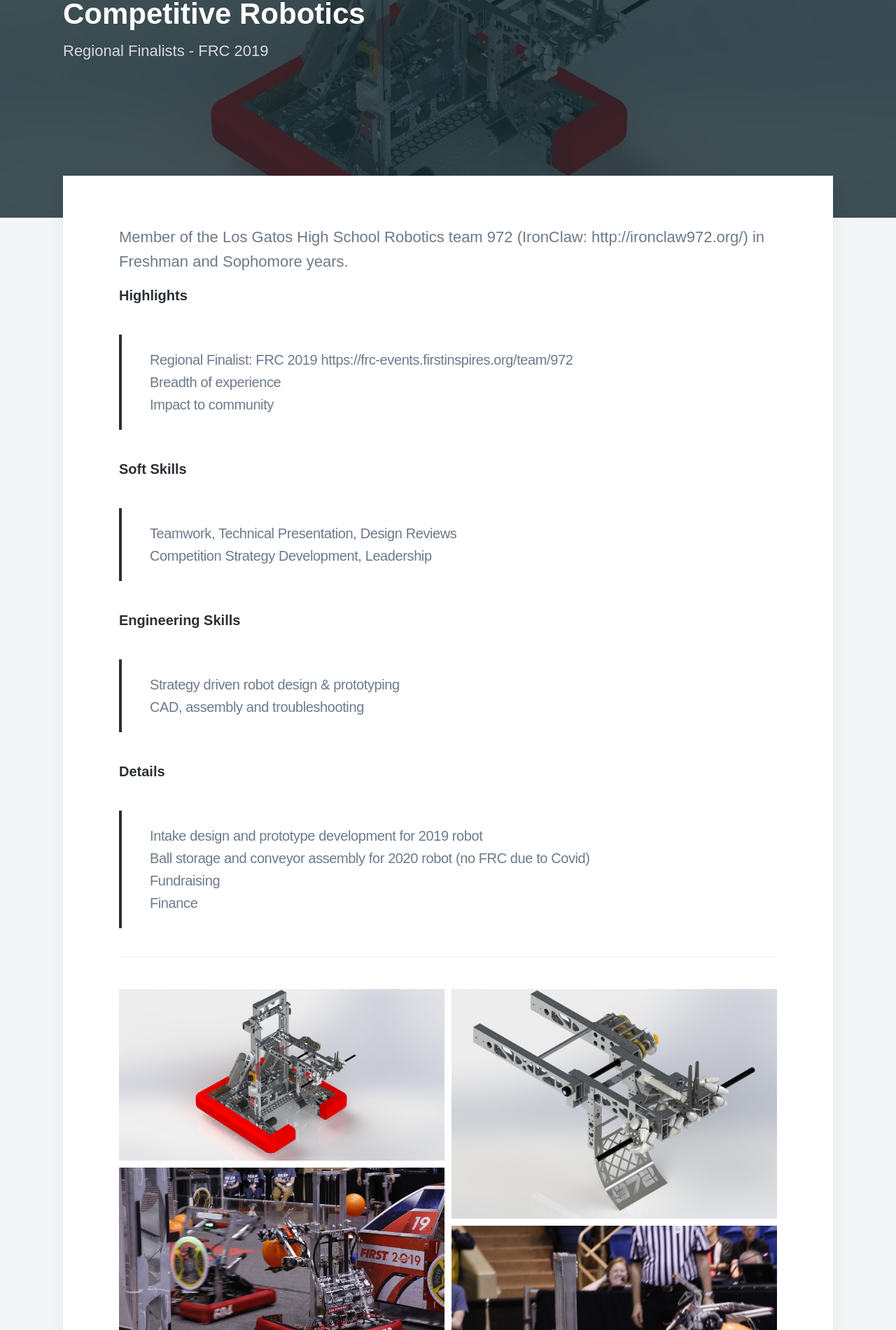
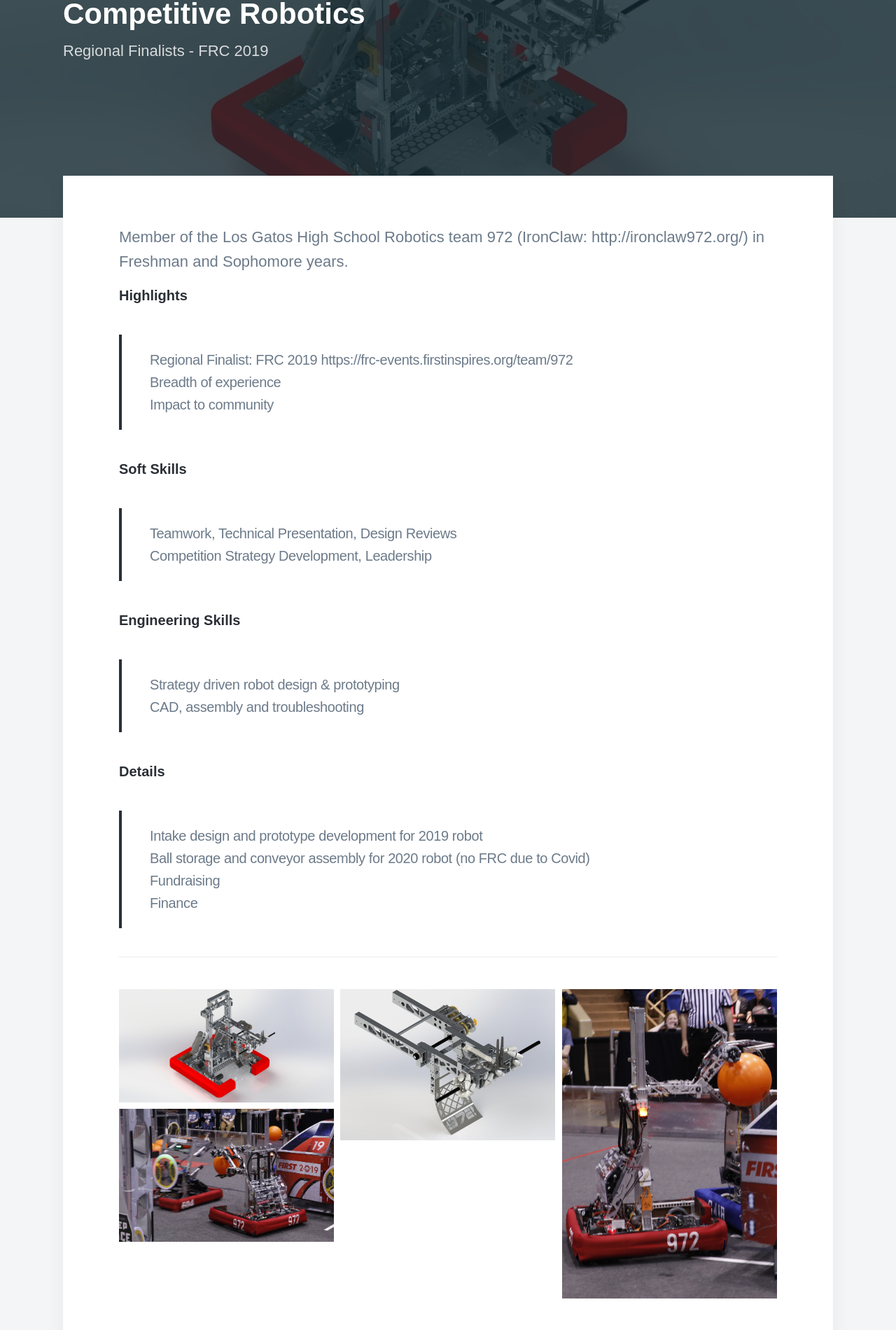
Before and after one commit to disha-22/disha-22.github.io, a Jekyll site: the page built from _projects/robotics.md, in a window 1280 px wide. Shown: the part 255-2155 px from the top of the page at 70% size. Built offline with Jekyll 4.4.1, drawn with Linux system fonts in a browser that asks for light colours; nearby versions of some CDN libraries; some web fonts are replaced; grey boxes are pictures that could not be loaded.

Commit message:
Update robotics.md

```diff
--- a/_projects/robotics.md
+++ b/_projects/robotics.md
@@ -24,11 +24,11 @@
 ---
 
 
-<div class="gallery" data-columns="2">
+<div class="gallery" data-columns="3">
 	<img src="/images/demo/r1.jpg">
 	<img src="/images/demo/r2.jpg">
+	<img src="/images/demo/r4.jpg">
 	<img src="/images/demo/r3.jpg">
-	<img src="/images/demo/r4.jpg">
 </div>
 
 
```
